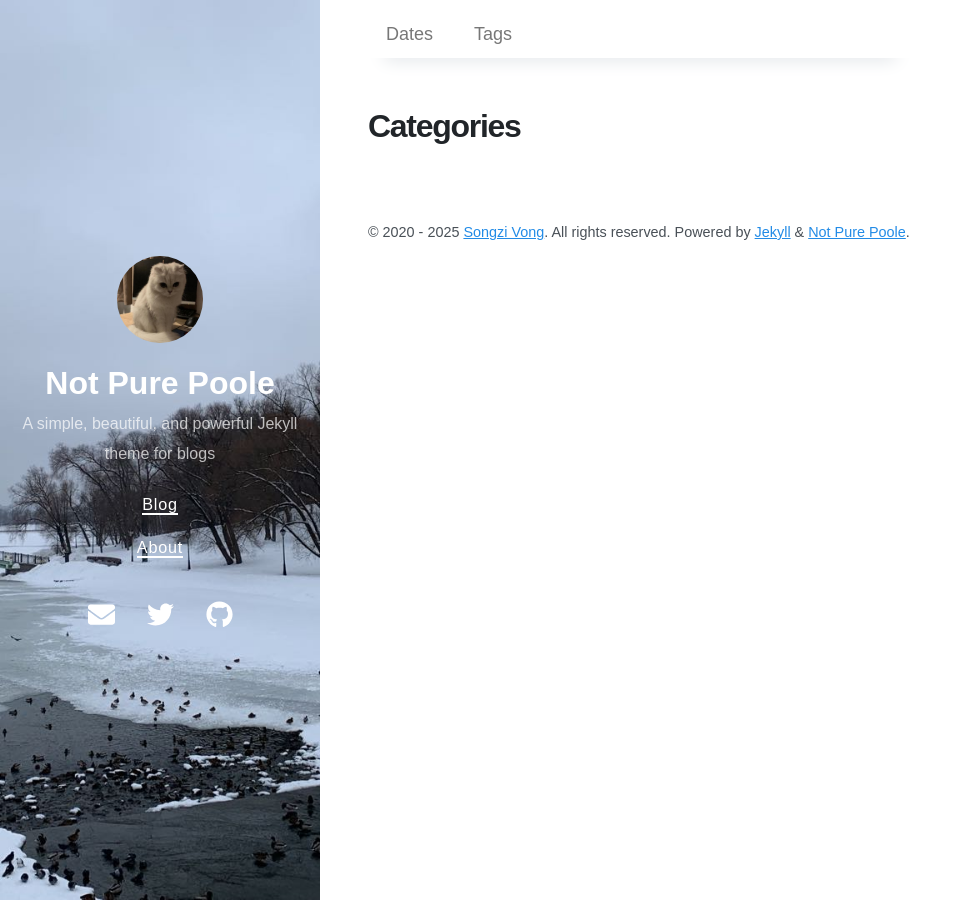
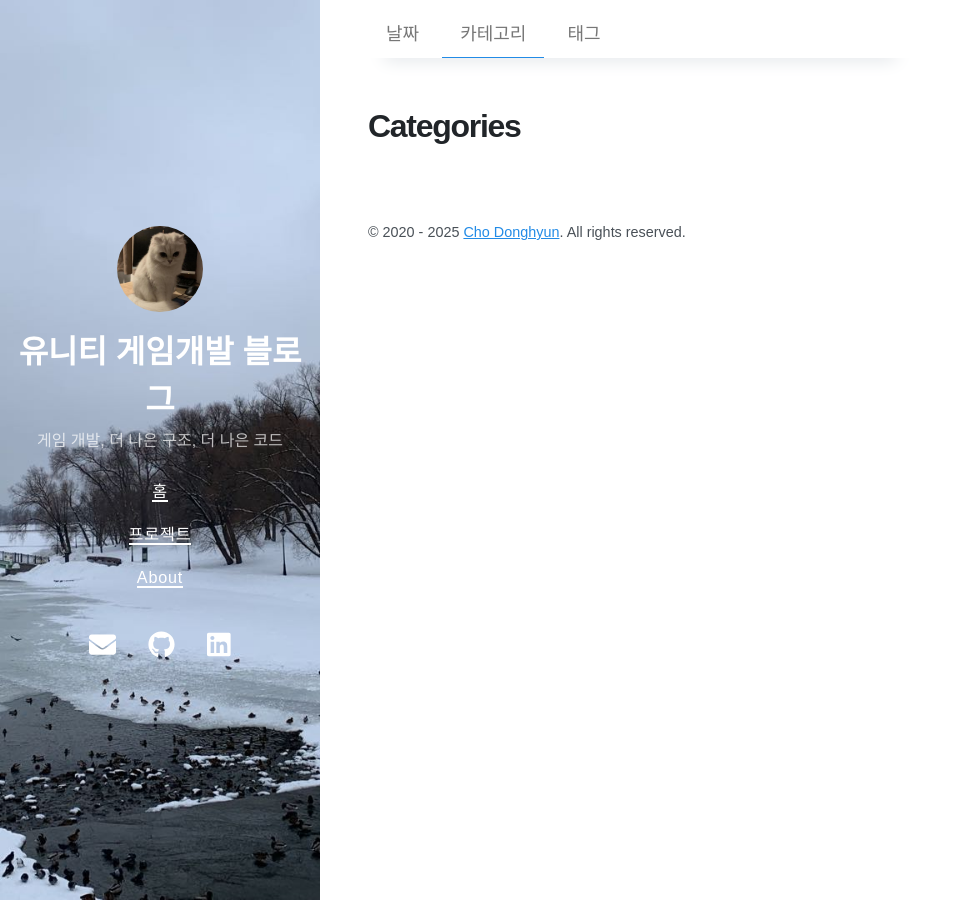
Before and after one commit to vlaud/vlaud.github.io, a Jekyll site: the page built from categories.md, in a window 1280 px wide. Shown: the whole page, without its empty margins (0-968 px from the left). Built offline with Jekyll 4.4.1, drawn with Linux system fonts in a browser that asks for light colours; nearby versions of some CDN libraries.

```diff
--- a/_config.yml
+++ b/_config.yml
@@ -1,7 +1,7 @@
 # Setup
-title: Not Pure Poole
-description: A simple, beautiful, and powerful Jekyll theme for blogs
-url: https://vszhub.github.io
+title: 유니티 게임개발 블로그
+description: 게임 개발, 더 나은 구조, 더 나은 코드
+url: https://vlaud.github.io/
 avatar: /avatar.jpeg
 paginate: 5
 permalink: pretty
@@ -54,6 +54,8 @@ sass:
 
 # Specify the author for blog posts
 author:
-  name: Songzi Vong
-  url: https://github.com/vszhub/
-  email: vszhub@gmail.com
+  name: Cho Donghyun
+  bio: 게임 개발자
+  location: South Korea
+  url: https://github.com/vlaud
+  email: antennawell@gmail.com
--- a/_data/archive.yml
+++ b/_data/archive.yml
@@ -1,9 +1,9 @@
 - type: dates
-  title: Dates
+  title: 날짜
   url: /dates/
-#- type: categories
-#  title: Categories
-#  url: /categories/
+- type: categories
+  title: 카테고리
+  url: /categories/
 - type: tags
-  title: Tags
+  title: 태그
   url: /tags/
--- a/_data/navigation.yml
+++ b/_data/navigation.yml
@@ -1,4 +1,6 @@
-- title: Blog
+- title: 홈
   url: /
+- title: 프로젝트
+  url: /projects/
 - title: About
   url: /about/
--- a/_includes/content.html
+++ b/_includes/content.html
@@ -12,6 +12,6 @@
   {%- endif -%}
   <small>
     &copy; {{ year_string }} {% if site.author %}<a href="{{ site.author.url }}">{{ site.author.name }}</a>{% endif %}. All rights reserved.
-    Powered by <a href="https://jekyllrb.com/">Jekyll</a> & <a href="https://github.com/vszhub/not-pure-poole">Not Pure Poole</a>.
+    <!-- Powered by <a href="https://jekyllrb.com/">Jekyll</a> & <a href="https://github.com/vszhub/not-pure-poole">Not Pure Poole</a>.-->
   </small>
 </footer>
```
Also changed, not shown: Gemfile (+14 -0 lines), _data/social.yml (+8 -5 lines), _posts/2025-05-19-first-release.md (added, +169 -0 lines), Gemfile.lock.
